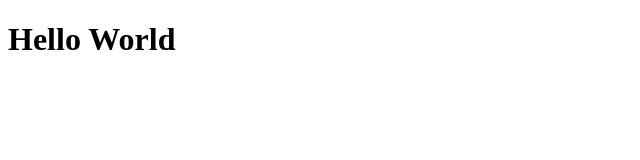
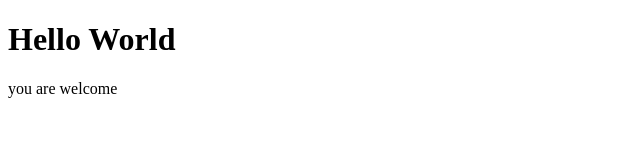
Before and after one commit to Oluwakemi-Ojegbile/team-flourishers, a plain HTML site: page index.html in a window 1280 px wide. Shown: the whole page, without its empty margins (0-640 px from the left). Drawn offline with Linux system fonts and the light colour scheme.

Commit message:
updated home-page

```diff
--- a/index.html
+++ b/index.html
@@ -10,6 +10,7 @@
 
 <body>
   <h1>Hello World</h1>
+  <p>you are welcome</p>
 </body>
 
 </html>
```
